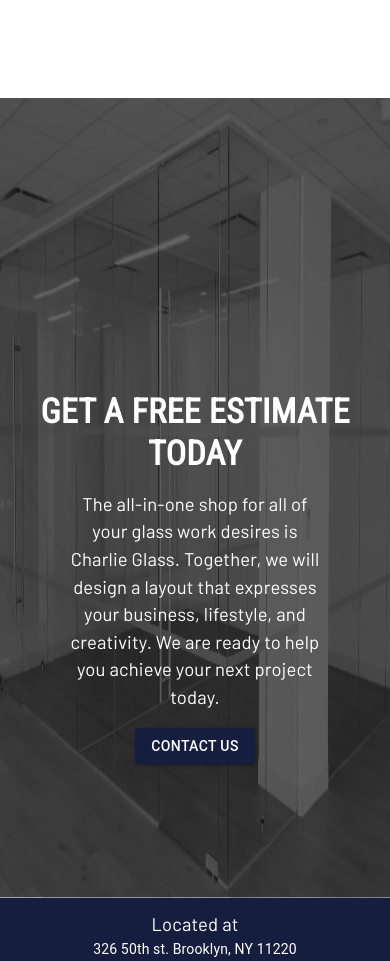
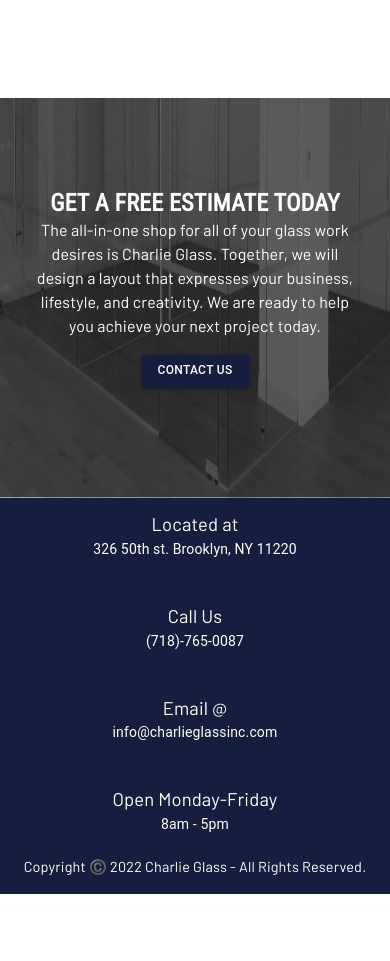
Before and after one commit to nsikan-na/charlie_glass, a Next.js app: page / in a window 390 px wide. Shown: the part 1720-2681 px from the top of the page. After the commit the page ends 2614 px from the top, so only its background shows below. Built offline with nearby package versions, Linux system fonts and the light colour scheme.

Commit message:
improved get est section

```diff
--- a/pages/_app.tsx
+++ b/pages/_app.tsx
@@ -1,4 +1,4 @@
-import React, { createContext, useEffect, useState } from "react";
+import React, { createContext, useState } from "react";
 import IconButton from "@mui/material/IconButton";
 import MenuIcon from "@mui/icons-material/Menu";
 import {
@@ -15,6 +15,7 @@ import {
   ListItemText,
   Stack,
   CssBaseline,
+  useMediaQuery,
 } from "@mui/material";
 import "../styles/index.css";
 import Link from "next/link";
@@ -51,6 +52,7 @@ const theme = createTheme({
 
 function MyApp({ Component, pageProps }: AppProps): JSX.Element {
   const Context = createContext({});
+  const matches = useMediaQuery("(min-width:600px)");
   const { pathname } = useRouter();
   const [anchorElNav, setAnchorElNav] = useState(null);
   const handleOpenNavMenu = (event: any) => {
@@ -246,12 +248,12 @@ function MyApp({ Component, pageProps }: AppProps): JSX.Element {
                 margin: "1rem 0 0 0",
               }}
             >
-              <img src="/1.png" alt="First slide" height="800px" width="100%" />
+              <img src="/1.png" alt="First slide" height="400px" width="100%" />
               <Box
                 sx={{
                   background: "rgba(0, 0, 0, .6)",
                   width: "100%",
-                  height: "99%",
+                  height: "98%",
                   position: "absolute",
                   top: "0%",
                   left: "50%",
@@ -259,23 +261,38 @@ function MyApp({ Component, pageProps }: AppProps): JSX.Element {
                 }}
               >
                 <Container
-                  sx={{
+                  sx={[
+                    {
                       position: "absolute",
                       top: "20%",
                       left: "50%",
-                    transform: "translate(-50%,30%)",
-                  }}
+                    },
+                    !matches && {
+                      transform: "translate(-50%,-20%)",
+                    },
+                    matches && { transform: "translate(-50%,-10%)" },
+
+                  ]}
                 >
                   <Typography
                     variant="h4"
-                    sx={{ margin: "1rem", fontWeight: "bold" }}
+                    sx={[
+                      {
+                        margin: "4rem 0 0",
+                        fontWeight: "bold",
+                      },
+                      !matches && { fontSize: "1.5rem" },
+                    ]}
                   >
                     GET A FREE ESTIMATE TODAY
                   </Typography>
 
                   <Typography
                     variant="body1"
-                    sx={{ width: "70%", margin: "auto" }}
+                    sx={[
+                      { width: "90%", margin: "auto" },
+                      !matches && { fontSize: "1rem" },
+                    ]}
                   >
                     The all-in-one shop for all of your glass work desires is
                     Charlie Glass. Together, we will design a layout that
@@ -285,13 +302,19 @@ function MyApp({ Component, pageProps }: AppProps): JSX.Element {
                   <Link href="/contact" style={{ textDecoration: "none" }}>
                     <Button
                       variant="contained"
-                      sx={{
+                      sx={[
+                        {
                           marginTop: "1rem",
+
                           backgroundColor: "#151E3E",
                           "&:hover": {
                             backgroundColor: "#5A5A5A",
                           },
-                      }}
+                        },
+                        !matches && {
+                          fontSize: ".75rem",
+                        },
+                      ]}
                     >
                       Contact Us
                     </Button>
```
Also changed, not shown: public/1.png. Lines whose indentation alone changed are shown as unchanged.
